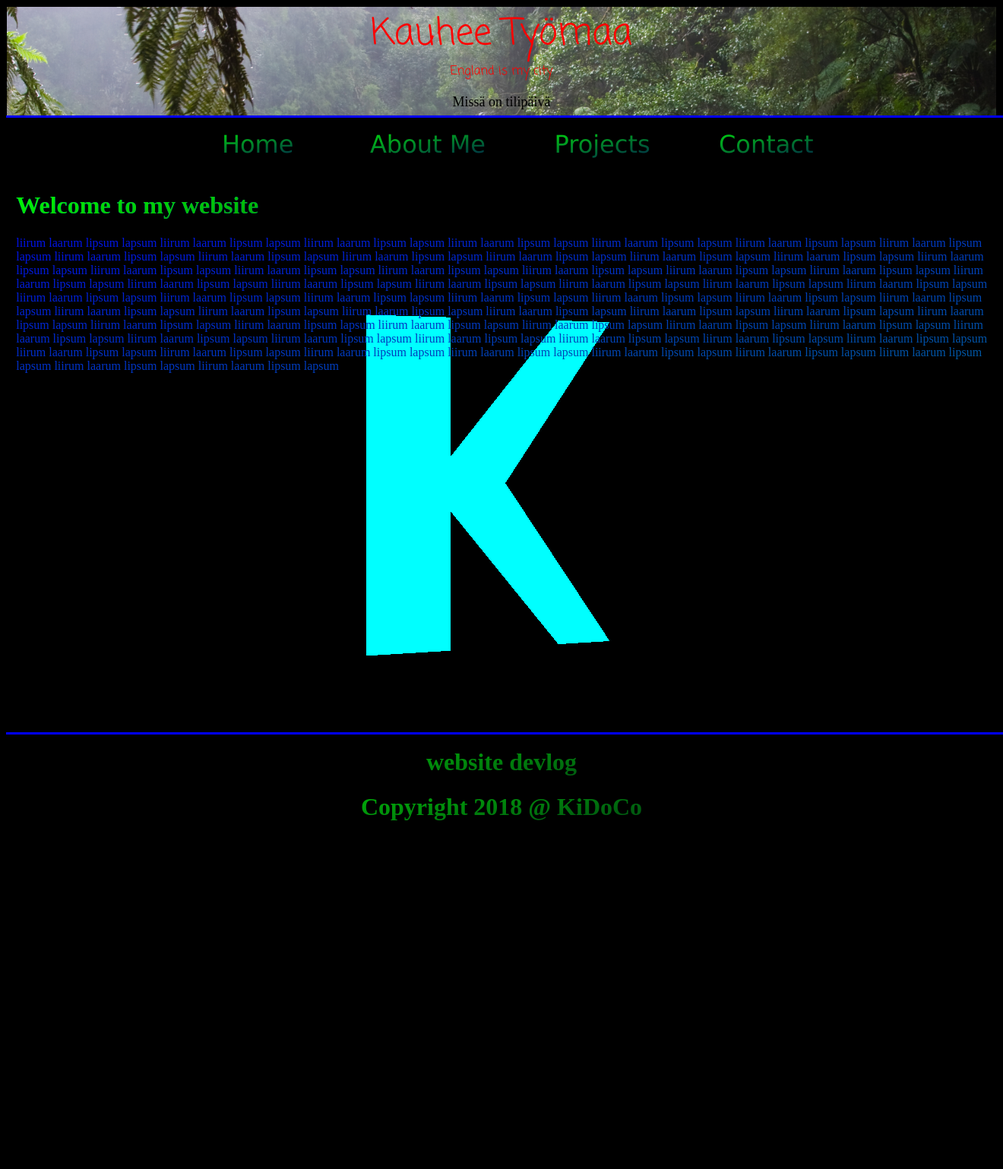
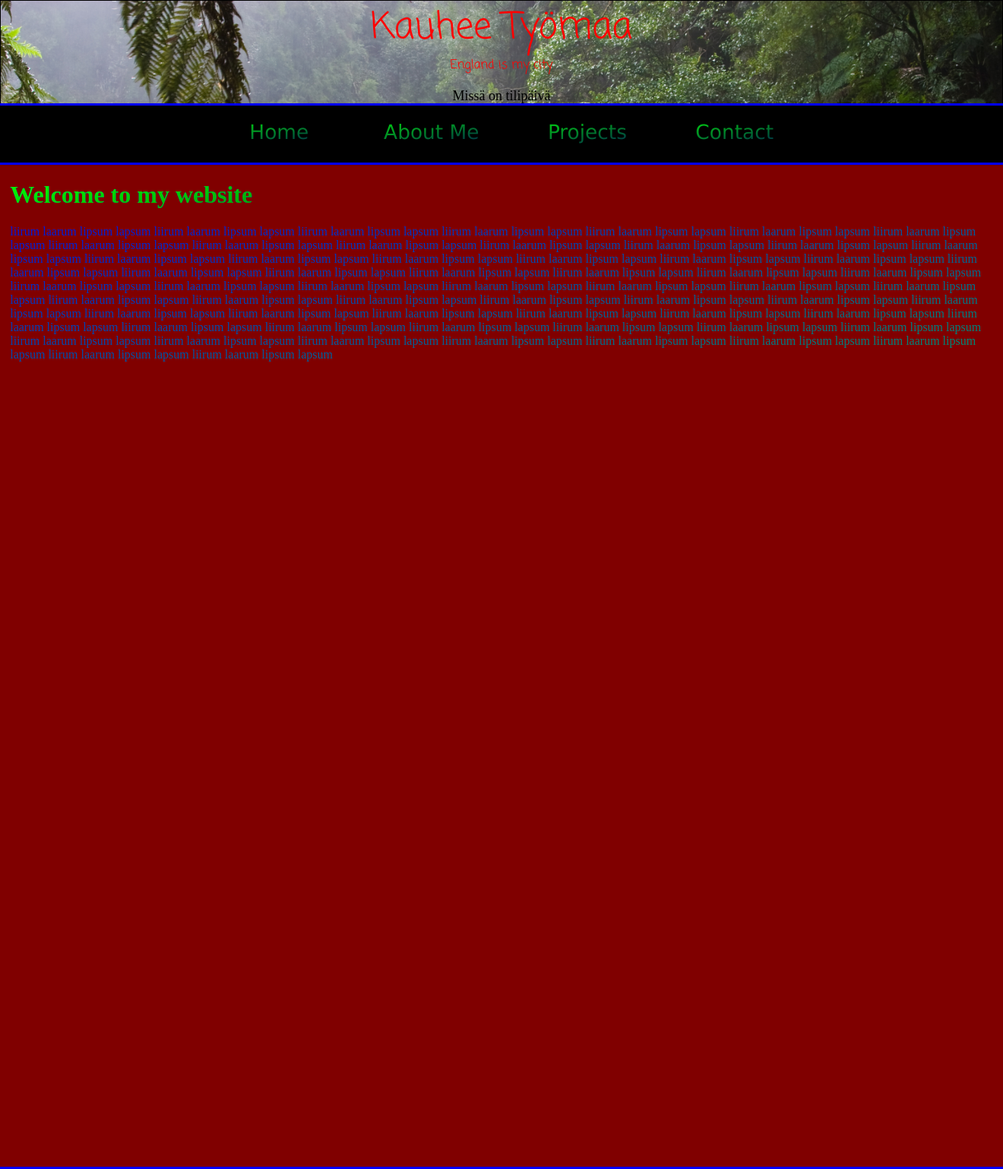
Before and after one commit to KiDoCo/Portfolio, a PHP site: page / in a window 1320 px wide. Shown: the whole page at 76% size. Before the commit the page ends 1080 px from the top, so only its background shows below. Run offline with PHP 8.4, Linux system fonts and the light colour scheme.

Commit message:
Fixed the layout

```diff
--- a/Resources/CSS/Container.css
+++ b/Resources/CSS/Container.css
@@ -13,11 +13,14 @@
 
 footer {
 	text-align: center;
+	position: relative;
+}
 
-}
 
 body {
 	position: relative;
+	margin: 0;
+	padding: 0;
 	background-color : black;
 }
 
@@ -38,37 +41,40 @@ body {
 	background-repeat : repeat-x;
 }
 
-.glcontainer{
+#glcontainer{
 
-	position:relative;
+	grid-row-start: 2;
+	grid-row-end : 8;
+	top: -2vw;
+	right: -2vw;
+	grid-column-start : 1;
+	grid-column-end: 7;
 	width: 100vw;
-	height: 100vh;
-	margin: 0;
-
+	height : 100vw;
+	z-index: -3;
 }
 
 .pagecontentgrid{
-	position: absolute;
+	position: relative;
 	display: grid; /* one percent */
-	top : -1vw;
+	top : -1.5vw;
 	grid-template-columns: 1vw 32vw 34vw 16vw 16vw 1vw; /*5*/
-	grid-template-rows: 10vh 10vh auto auto auto auto 10vh; /* 8*/
-
+	grid-template-rows: 10vh 10vh 20vh 20vh 20vh 10vh 10vh; /* 9*/
+	z-index: 2;
 }
 
 #textWindow{
 
 	grid-row-start: 2;
-	grid-row-end : 5;
+	grid-row-end : 7;
 	grid-column-start : 2;
-	grid-column-end: 5;
+	grid-column-end: 6;
 	overflow-y:auto;
+	overflow-x: auto;
 	background: -webkit-linear-gradient(280deg,#0000F8,#00FF00);
-	width: 100vw;
-	height: 85vw;
 	-webkit-background-clip:text;
 	-webkit-text-fill-color: transparent;
-	background-color: #70707022;
+	background-color: #70707055;
 }
 
 
@@ -88,18 +94,18 @@ body {
 	/*Grid settings */
 	grid-column-start: 1;
 	grid-column-end: 5;
-	grid-row-start: 0;
+	grid-row-start: 1;
 	grid-row-end: 2;
 	width: 100vw;
 	/* Text settings*/
-	font-size : 32px;
+	font-size : 2vw;
 	line-height: normal;
 	text-align: center;
 
 	/*Border settings */
 	border : solid;
 	border-color : #0000FF;
-	border-bottom : none;
+
 	border-right: none;
 	border-left: none;
 
--- a/Resources/JS/PageGL.js
+++ b/Resources/JS/PageGL.js
@@ -1,13 +1,26 @@
-var camera, scene, renderer;
-var geometry, material, mesh;
+
 var startx = 0;
 var increase = false;
 var boxarray = [];
 var style = 16;
 var initvalue = parseFloat(style);
-var canvas = document.getElementsByClassName("glcontainer");
-init();
-render();
+var G_gl;
+main();
+
+function main()
+{
+	ChangeHTMLOf('#textWindow','MainPage.html');
+	const canvas = document.querySelector("#glcontainer");
+	const gl = canvas.getContext("webgl");
+	if(gl == null)
+	{
+		alert("Unable to initialize WebGL");
+		return;
+	}
+	G_gl = gl;
+	gl.clearColor(0.5,0.0,0.0,1.0);
+	gl.clear(gl.COLOR_BUFFER_BIT);
+}
 
 
 function readTextFile(file)
@@ -31,171 +44,34 @@ function readTextFile(file)
 	}
 	rawFile.send(null);
 }
-//$.ajax({url: "../Text/bleh.txt", success: function(result){
-//$("#test").html(result);
-//}});
+
+
+
+function resize(canvas)
+{
+	var displayWidth = canvas.clientWidth;
+var displayHeight = canvas.clientHeight;
+if(canvas.width != displayWidth || canvas.height != displayHeight)
+{
+	canvas.width = displayWidth;
+	canvas.height = displayHeight;
+}
+}
+
+
 
 
 
 //event when resizes occurs
-$(window).resize(async function()
+$(window).resize(function()
 {
-	canvas[0].height = window.innerHeight;
-	canvas[0].width = window.innerWidth;
-});
+
+	G_gl.height = canvas.clientHeight;
+	G_gl.width = canvas.clientWidth;
+
+	});
 
 function ChangeHTMLOf(source,target)
 {
 	$(source).load(target);
 }
-
-function K()
-{
-	var geometry = new THREE.Geometry();
-
-	geometry.vertices.push
-	(
-		//straight palkki
-		new THREE.Vector3(-5,20,0), //mid left 0
-		new THREE.Vector3(-5,-10,0), //down left 1
-		new THREE.Vector3(10,-10,0), //down right 2
-
-		new THREE.Vector3(10,20,0),  //mid right 3
-		new THREE.Vector3(10,50,0),	 //Top right 4
-		new THREE.Vector3(-5,50,0),  //top left 5
-		//two side palliki
-		new THREE.Vector3(30,50,0), //top 6
-		new THREE.Vector3(40,50,0), //top 7
-		new THREE.Vector3(20,20,0),  //mid 8
-
-		new THREE.Vector3(40,-10,0), //down 9
-		new THREE.Vector3(30,-10,0),  //down 10
-		new THREE.Vector3(10,25,0),   //mid section 11
-
-		new THREE.Vector3(10,15,0),   //12
-
-	);
-
-	geometry.faces.push
-	(
-		new THREE.Face3(0,1,2), //down square
-		new THREE.Face3(0,2,3),
-
-		new THREE.Face3(1,3,5), //upper square
-		new THREE.Face3(3,4,5),
-
-		new THREE.Face3(12,8,11), //mid point intersect points
-
-
-		new THREE.Face3(11,8,6), //up
-		new THREE.Face3(7,6,8),
-
-		new THREE.Face3(10,9,8), //down
-		new THREE.Face3(8,12,10),
-		//backface
-		new THREE.Face3(2,1,0),
-		new THREE.Face3(3,2,0),
-		new THREE.Face3(5,3,1),
-		new THREE.Face3(5,4,3),
-		new THREE.Face3(11,8,12),
-		new THREE.Face3(6,8,11),
-		new THREE.Face3(8,6,7),
-		new THREE.Face3(8,9,10),
-		new THREE.Face3(10,12,8),
-	);
-
-	geometry.computeBoundingSphere();
-
-	return geometry;
-}
-
-function i()
-{
-	//the base of i
-	var geom = new THREE.Geometry();
-
-	geom.vertices.push
-	(
-		//straight palkki
-		new THREE.Vector3(-5,20,0), //mid left 0
-		new THREE.Vector3(-5,-10,0), //down left 1
-		new THREE.Vector3(10,-10,0), //down right 2
-		new THREE.Vector3(10,20,0),  //mid right 3
-		new THREE.Vector3(10,50,0),	 //Top right 4
-		new THREE.Vector3(-5,50,0),  //top left 5
-	);
-
-	geom.faces.push
-	(
-
-		new THREE.Face3(0,1,2), //down square
-		new THREE.Face3(0,2,3),
-
-		new THREE.Face3(1,3,5), //upper square
-		new THREE.Face3(3,4,5),
-	);
-
-	//create point for i
-	var geom2 = new THREE.CircleGeometry(8,32);
-	geom2.translate(2.5,65,0);
-	//adding meshes so we can use matrix calculations
-	var mesh = (geom, new THREE.MeshBasicMaterial({color:0x0f0f0f}));
-	var mesh2 = (geom2, new THREE.MeshBasicMaterial({color:0x0f0f0f}));
-
-	var singleGeometry = new THREE.Geometry();
-
-	singleGeometry.merge(geom,mesh.matrix);
-	singleGeometry.merge(geom2,mesh2.matrix);
-
-	return singleGeometry;
-
-}
-
-function init()
-{
-	ChangeHTMLOf('#textWindow','MainPage.html');
-	renderer = new THREE.WebGLRenderer();
-	camera = new THREE.PerspectiveCamera( 45, window.innerWidth / window.innerHeight, 0.01, 1000 );
-	camera.position.z = 130;
-	camera.position.x = 20;
-	camera.position.y = 30;
-
-
-	mesh = new THREE.Mesh(K(), new THREE.MeshBasicMaterial({color: 0x00ffff}));
-	scene = new THREE.Scene();
-
-	scene.add(mesh);
-	renderer.setSize( window.innerWidth, window.innerHeight );
-
-
-	canvas[0].appendChild(renderer.domElement);
-}
-
-
-function render()
-{
-	requestAnimationFrame( render );
-	mesh.rotation.y = startx * 5;
-	if(startx < -1.0)
-	{
-		increase = true;
-	}
-
-	if(startx > 1.0)
-	{
-		increase = false;
-	}
-
-	if(increase)
-	{
-		startx += 0.01;
-	}
-	else
-	{
-		startx -= 0.01;
-	}
-
-
-	renderer.render( scene, camera );
-
-}
--- a/index.html
+++ b/index.html
@@ -2,13 +2,13 @@
 <html>
 <head>
 <meta charset="UTF-8">
-<meta name="Description" content="">
-<meta  name="Author" content="">
+<meta name="Description" content="Joonas Tuominen portfolio">
+<meta name="Author" content="Joonas Tuominen">
 <meta name="Keywords" content="html,CSS,Javascript, Three.js, jQuery,KiDoCo,Portfolio,Kajaani,Coder,Programmer,Joonas,Tuominen,Portfolio">
 <meta name="robots" content="noindex">
 <meta name="google-site-verification" content="g40bivj-CQ5e4OEg-TY2N9mec2MZq_Ul1hAY7osif04" />
 <meta name="viewport" content="width=device-width, initial-scale=1">
-<title>Main Page</title>
+<title>Portfolio</title>
 <link rel="icon" href="./Resources/Images/testbutton.jpg">
 <link href="./Resources/CSS/Remove.css" rel='stylesheet'></link>
 <link href='https://fonts.googleapis.com/css?family=Coming Soon' rel='stylesheet'>
@@ -17,6 +17,7 @@
 <link href="./Resources/CSS/BackGround.css" rel="stylesheet">
 <link href="./Resources/CSS/GLWindow.css" rel="stylesheet">
 </head>
+
 <header>
 	<div id = 'bleh'>
 		<div class="container">
@@ -29,9 +30,10 @@
 
 <body itemscope itemtype = "http://schema.org/Person" >
 
-<div class="glcontainer">
+
+
 <div class="pagecontentgrid">
-
+<canvas id="glcontainer"></canvas>
 
 	<div id='dropdown'>
 
@@ -75,22 +77,21 @@
 		</ul>
 	</div>
 
-	<div id="textWindow"> </div>
+	<div id="textWindow"></div>
 
 
 </div>
-</div>
+
 </body>
 
-<footer >
+<footer>
 	<div>
 		<a href="Devlog.html"><h1> website devlog </h1></a>
 		<h1>Copyright 2018 @ KiDoCo </h1>
 	</div>
 </footer>
 
-<script src="./Resources/JS/three.js"></script>
 <script src="https://ajax.googleapis.com/ajax/libs/jquery/3.3.1/jquery.min.js"></script>
-<script type="text/Javascript" async="http://www.google-analytics.com/ga.js"></script>
+<script async type="text/Javascript" async="http://www.google-analytics.com/ga.js"></script>
 <script src="./Resources/JS/PageGL.js"></script>
 </html>
```
Also changed, not shown: Devlog.html (+11 -1 lines).
